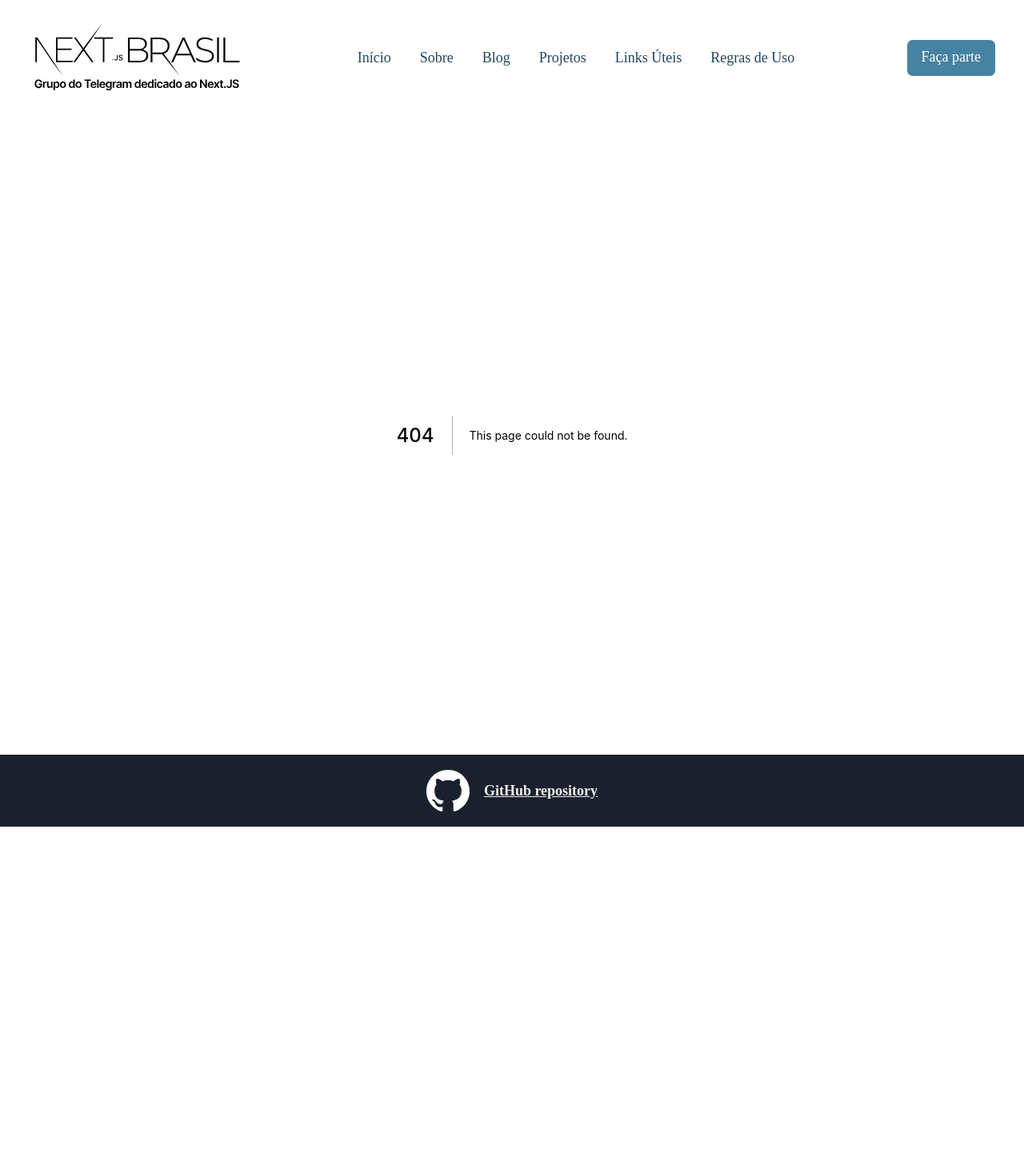
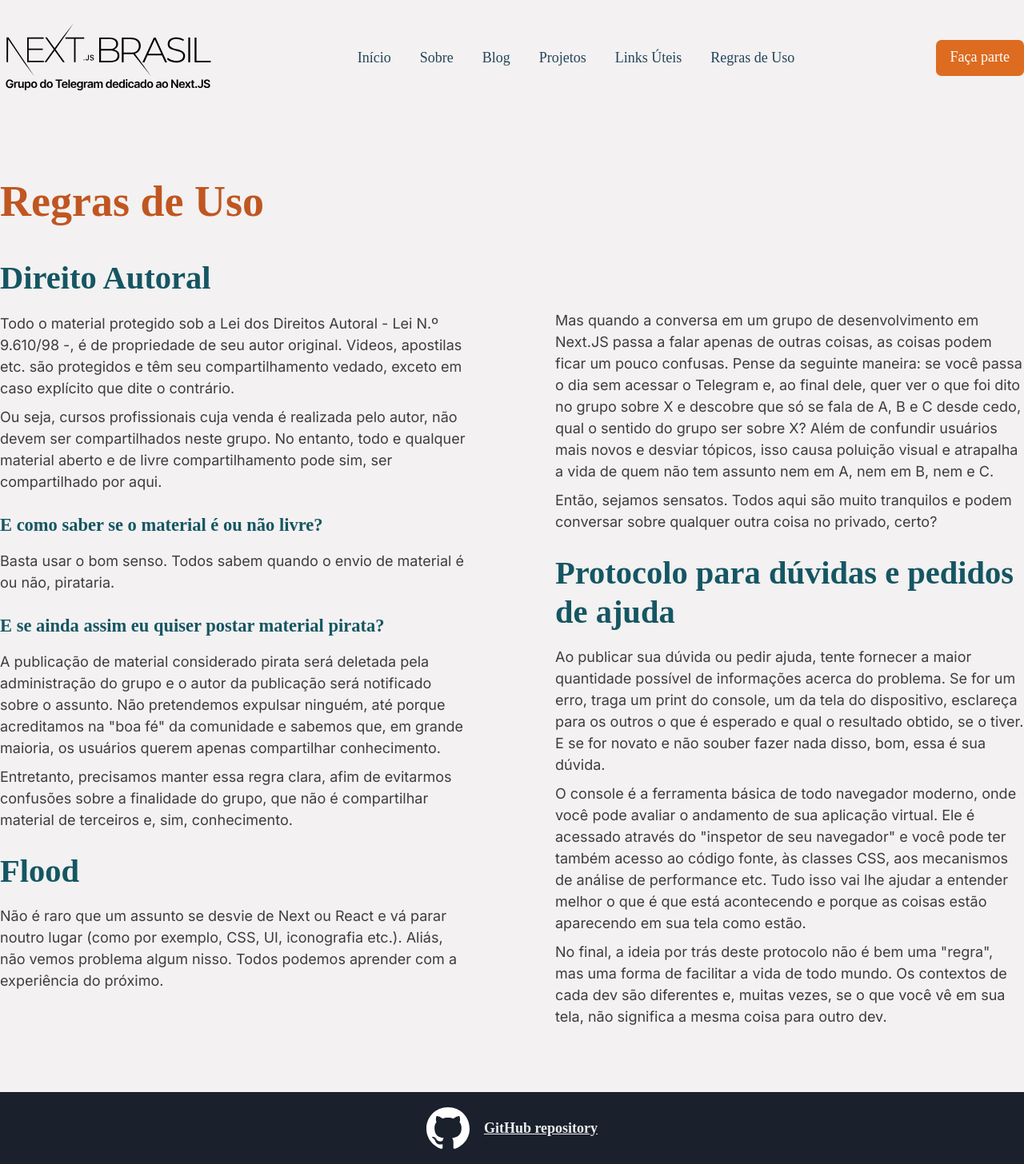
Before and after one commit to procarrera/telegram-nextjs-br, a Next.js app: page /regras-de-uso in a window 1280 px wide. Before the commit this address had no page. Shown: the whole page at 80% size. Before the commit the page ends 1034 px from the top, so only its background shows below. Built offline with nearby package versions, Linux system fonts and the light colour scheme; a web font is replaced by a local one.

Commit message:
grids adjusted

```diff
--- /dev/null
+++ b/pages/regras-de-uso.tsx
@@ -0,0 +1,88 @@
+import { ChevronDownIcon } from "@chakra-ui/icons";
+import {
+  Box,
+  Heading,
+  Text,
+  SimpleGrid,
+  GridItem,
+  AspectRatio,
+  Button, HStack,
+  Stack,
+  VStack,
+  useBreakpointValue,
+} from "@chakra-ui/react";
+import Image from "next/image";
+import Link from 'next/link'
+import Container from "../src/components/Container";
+import CustomGrid from "../src/components/Grid";
+
+const imgs = {
+  bgs: {
+    emojis: "/images/backgrounds/emojis.png",
+    telegram: "/images/backgrounds/telegram.jpg"
+  },
+  hero: "/images/hero/hero-2.png",
+  sobre: "/images/sobre/about-2.png"
+}
+
+const section = {
+  minH: [ '', , , ,'82vh'  ],
+  py: [ 6, , 6, 12, ]
+}
+
+const typography = {
+  major: ['h1','2xl'],
+  heading: ['h2','xl'],
+  topic: ['h4', 'md']
+}
+
+export default function Regras() {
+  const { major, heading, topic } = typography
+  return (
+    <>
+    <Box as="section" minH={section.minH} py={section.py}>
+      <Container>
+        <Heading color="orange.600" as={major[0]} size={major[1]}>Regras de Uso</Heading>
+        <SimpleGrid columns={[1, , 2]} spacingX={['0', , 16, 24]}>
+          <Box>
+          <Heading color="blueGreen.700" as={heading[0]}  size={heading[1]}>Direito Autoral</Heading>
+            <Text>Todo o material protegido sob a Lei dos Direitos Autoral - Lei N.º 9.610/98 -, é de propriedade de seu autor original. Videos, apostilas etc. são protegidos e têm seu compartilhamento vedado, exceto em caso explícito que dite o contrário. </Text>
+            <Text>Ou seja, cursos profissionais cuja venda é realizada pelo autor, não devem ser compartilhados neste grupo. No entanto, todo e qualquer material aberto e de livre compartilhamento pode sim, ser compartilhado por aqui. </Text>
+
+            <Heading color="blueGreen.700" as={topic[0]} size={topic[1]}>E como saber se o material é ou não livre?</Heading>
+            <Text>Basta usar o bom senso. Todos sabem quando o envio de material é ou não, pirataria. </Text>
+
+            <Heading color="blueGreen.700" as={topic[0]} size={topic[1]}>E se ainda assim eu quiser postar material pirata?</Heading>
+            <Text>A publicação de material considerado pirata será deletada pela administração do grupo e o autor da publicação será notificado sobre o assunto. Não pretendemos expulsar ninguém, até porque acreditamos na "boa fé" da comunidade e sabemos que, em grande maioria, os usuários querem apenas compartilhar conhecimento. </Text>
+            <Text>Entretanto, precisamos manter essa regra clara, afim de evitarmos confusões sobre a finalidade do grupo, que não é compartilhar material de terceiros e, sim, conhecimento.</Text>
+            <Heading color="blueGreen.700" as={heading[0]}  size={heading[1]}>Flood</Heading>
+            <Text>
+            Não é raro que um assunto se desvie de Next ou React e vá parar noutro lugar (como por exemplo, CSS, UI, iconografia etc.). Aliás, não vemos problema algum nisso. Todos podemos aprender com a experiência do próximo.
+            </Text>
+          </Box>
+          <Box mt={[ , , 20]}>
+            <Text>
+            Mas quando a conversa em um grupo de desenvolvimento em Next.JS passa a falar apenas de outras coisas, as coisas podem ficar um pouco confusas. Pense da seguinte maneira: se você passa o dia sem acessar o Telegram e, ao final dele, quer ver o que foi dito no grupo sobre X e descobre que só se fala de A, B e C desde cedo, qual o sentido do grupo ser sobre X? Além de confundir usuários mais novos e desviar tópicos, isso causa poluição visual e atrapalha a vida de quem não tem assunto nem em A, nem em B, nem e C.
+            </Text>
+            <Text>
+            Então, sejamos sensatos. Todos aqui são muito tranquilos e podem conversar sobre qualquer outra coisa no privado, certo?
+            </Text>
+
+            <Heading color="blueGreen.700" as={heading[0]}  size={heading[1]}>Protocolo para dúvidas e pedidos de ajuda</Heading>
+            <Text>
+            Ao publicar sua dúvida ou pedir ajuda, tente fornecer a maior quantidade possível de informações acerca do problema. Se for um erro, traga um print do console, um da tela do dispositivo, esclareça para os outros o que é esperado e qual o resultado obtido, se o tiver.
+E se for novato e não souber fazer nada disso, bom, essa é sua dúvida.
+            </Text>
+            <Text>
+            O console é a ferramenta básica de todo navegador moderno, onde você pode avaliar o andamento de sua aplicação virtual. Ele é acessado através do "inspetor de seu navegador" e você pode ter também acesso ao código fonte, às classes CSS, aos mecanismos de análise de performance etc. Tudo isso vai lhe ajudar a entender melhor o que é que está acontecendo e porque as coisas estão aparecendo em sua tela como estão.
+            </Text>
+            <Text>
+            No final, a ideia por trás deste protocolo não é bem uma "regra", mas uma forma de facilitar a vida de todo mundo. Os contextos de cada dev são diferentes e, muitas vezes, se o que você vê em sua tela, não significa a mesma coisa para outro dev.
+            </Text>
+          </Box>
+        </SimpleGrid>
+      </Container>
+    </Box>
+    </>
+  );
+}
--- a/src/components/Container/index.tsx
+++ b/src/components/Container/index.tsx
@@ -12,7 +12,7 @@ const Container: React.FC = ({children}) => {
         "62rem", // ~1020px
         "90rem"  // ~1440px
       ]}
-      px={[8, 0]}
+      px={[8, , 0]}
       mx="auto"
       className="container">
       {children}
--- a/src/components/Header/index.tsx
+++ b/src/components/Header/index.tsx
@@ -114,7 +114,7 @@ const Header: React.FC = () => {
             })}
           </HStack>
           <Spacer />
-          <Button display={['none', , ,'flex']} size={buttonSize} colorScheme="indigoBlue">Faça parte</Button>
+          <Button display={['none', , ,'flex']} size={buttonSize} colorScheme="orange">Faça parte</Button>
           <Box className="mobile-only" display={[, , ,'none']}>
             <IconButton
               icon={<HamburgerIcon />}
@@ -182,7 +182,7 @@ const Header: React.FC = () => {
                       )
                     })}
                   </List>
-                  <Button mt={8} size={buttonSize} colorScheme="indigoBlue">Faça parte</Button>
+                  <Button mt={8} size={buttonSize} colorScheme="orange">Faça parte</Button>
                   </DrawerBody>
                 </DrawerContent>
               </DrawerOverlay>
--- a/theme/index.js
+++ b/theme/index.js
@@ -22,7 +22,7 @@ const overrides = {
   breakpoints,
   colors,
   fonts,
-  fontSizes,
+  //fontSizes,
   components: {
     Heading,
     Button
--- a/theme/styles.js
+++ b/theme/styles.js
@@ -8,7 +8,8 @@ const styles = {
       fontFamily: ["Inter, sans-serif"],
       fontSize: '1rem',
       lineHeight: '1.5rem',
-      color: 'white.700'
+      color: 'white.700',
+      bgColor: 'white.50',
     },
     'a': {
       fontFamily: 'display',
```
Also changed, not shown: pages/index.tsx (+5 -5 lines).
